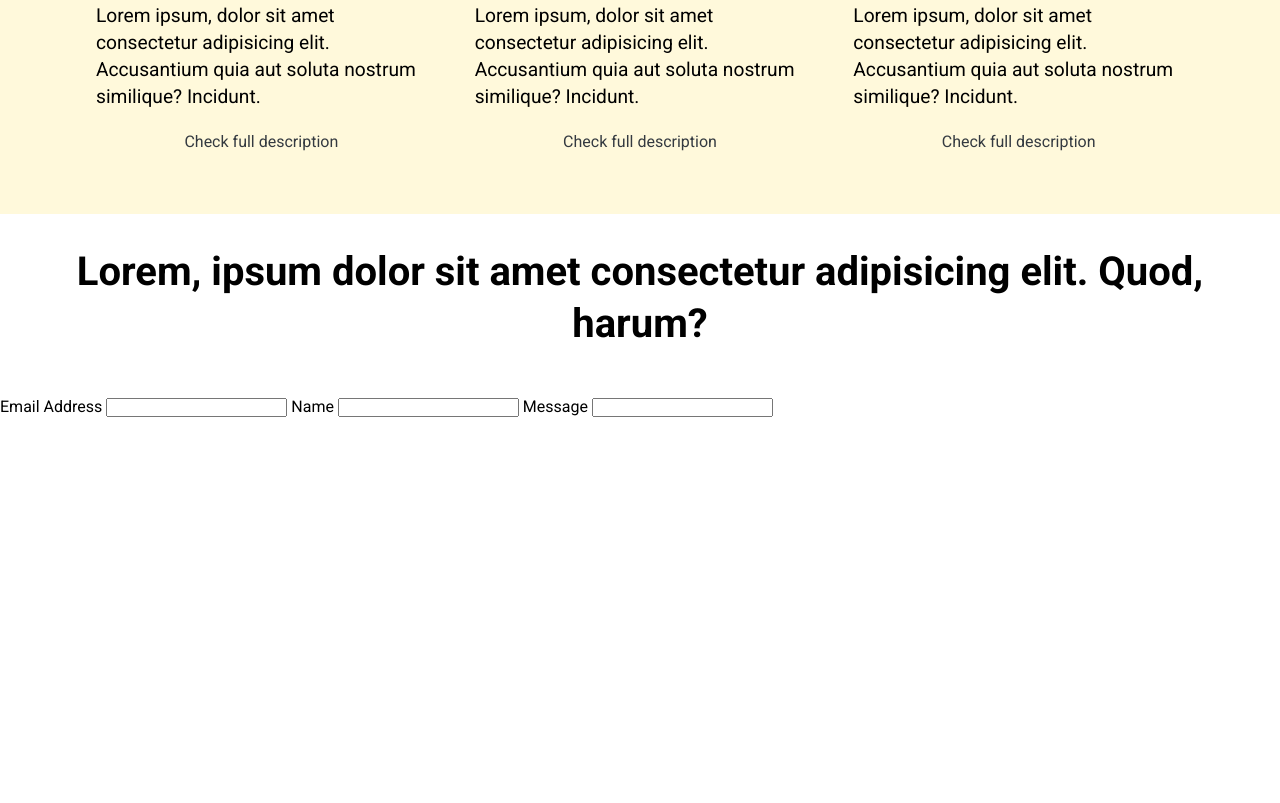
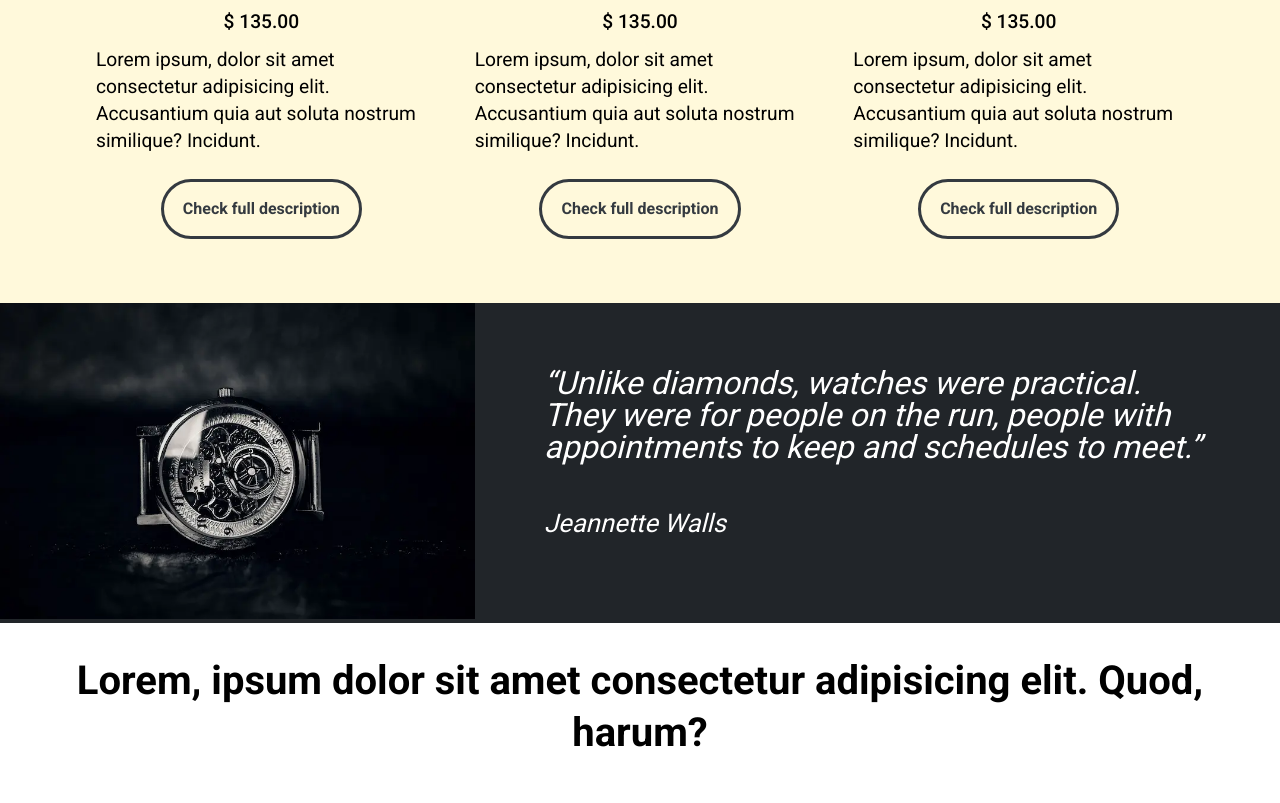
Before and after one commit to ianmanalo1026/Elegance-Website-Practice, a plain HTML site: page index.html in a window 1280 px wide. Shown: the part 2759-3562 px from the top of the page. Before the commit the page ends 3176 px from the top, so only its background shows below. Drawn offline with Linux system fonts and the light colour scheme.

Commit message:
new version

```diff
--- a/index.html
+++ b/index.html
@@ -191,6 +191,21 @@
       </div>
     </section>
 
+    <section class="qoute">
+      <div class="qoute-box">
+        <div class="qoute-img-box">
+          <img src="img/qoute-img.webp" alt="" class="qoute-img" />
+        </div>
+        <div class="qoute-text">
+          <p class="qoute-text">
+            “Unlike diamonds, watches were practical. They were for people on
+            the run, people with appointments to keep and schedules to meet.”
+          </p>
+          <p class="qoute-author">Jeannette Walls</p>
+        </div>
+      </div>
+    </section>
+
     <section class="cta">
       <header class="cta-header">
         <h1 class="header">
--- a/style.css
+++ b/style.css
@@ -208,9 +208,13 @@ body {
   text-decoration: none;
   cursor: pointer;
   font-size: 1rem;
+  font-weight: 700;
   margin-bottom: 1rem;
+  padding: 1.2rem;
   transition: all 0.4s;
   color: #343a40;
+  border-radius: 95px;
+  border: solid;
 }
 
 .product-link:active,
@@ -218,5 +222,36 @@ body {
   font-size: 1.2rem;
   font-weight: 700;
   margin-bottom: 0;
-  color: green;
+  padding: 1.2rem;
+  border-radius: 95px;
+  border: solid;
 }
+
+.qoute {
+  max-width: 120rem;
+  height: 20rem;
+  margin: 0 auto;
+  background-color: #212529;
+}
+
+.qoute-box {
+  display: flex;
+}
+
+.qoute-img {
+  max-width: 30rem;
+  height: 98%;
+}
+
+.qoute-text {
+  font-style: italic;
+  font-size: 2rem;
+  color: #fff;
+  margin: 2rem 2rem;
+}
+
+.qoute-author {
+  color: #fff;
+  font-size: 1.6rem;
+  margin: 3rem 2rem;
+}
```
Also changed, not shown: img/qoute-img.webp (added).
